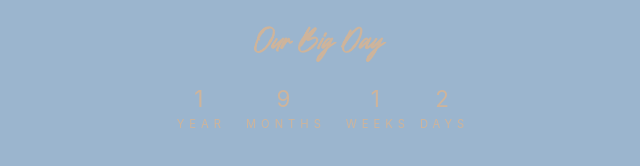
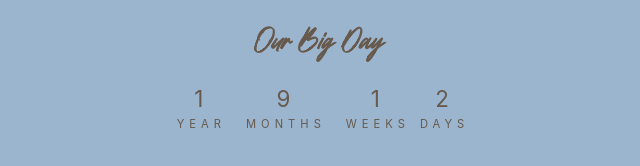
Before and after one commit to retrovian/widget, a plain HTML site: page index.html in a window 1280 px wide. Shown: the whole page, without its empty margins (322-962 px from the left). Drawn offline with Linux system fonts and the light colour scheme.

Commit message:
Update index.html

```diff
--- a/index.html
+++ b/index.html
@@ -13,7 +13,7 @@
 
         #event-title {
             font-family: 'CustomFont', cursive; /* Fallback to cursive if CustomFont fails to load */
-            color: #ceb49b;
+            color: #675a4d;
             /* Other styles remain the same */
         }
 
@@ -66,12 +66,12 @@
         .numbers {
             font-weight: regular;
             font-size: 2em;
-            color: #ceb49b; /* brown color */
+            color: #675a4d; /* brown color */
         }
 
         .label {
             font-size: 1em;
-            color: #ceb49b; /* brown color */
+            color: #675a4d; /* brown color */
             padding-top: 5px;
 
         }
```
